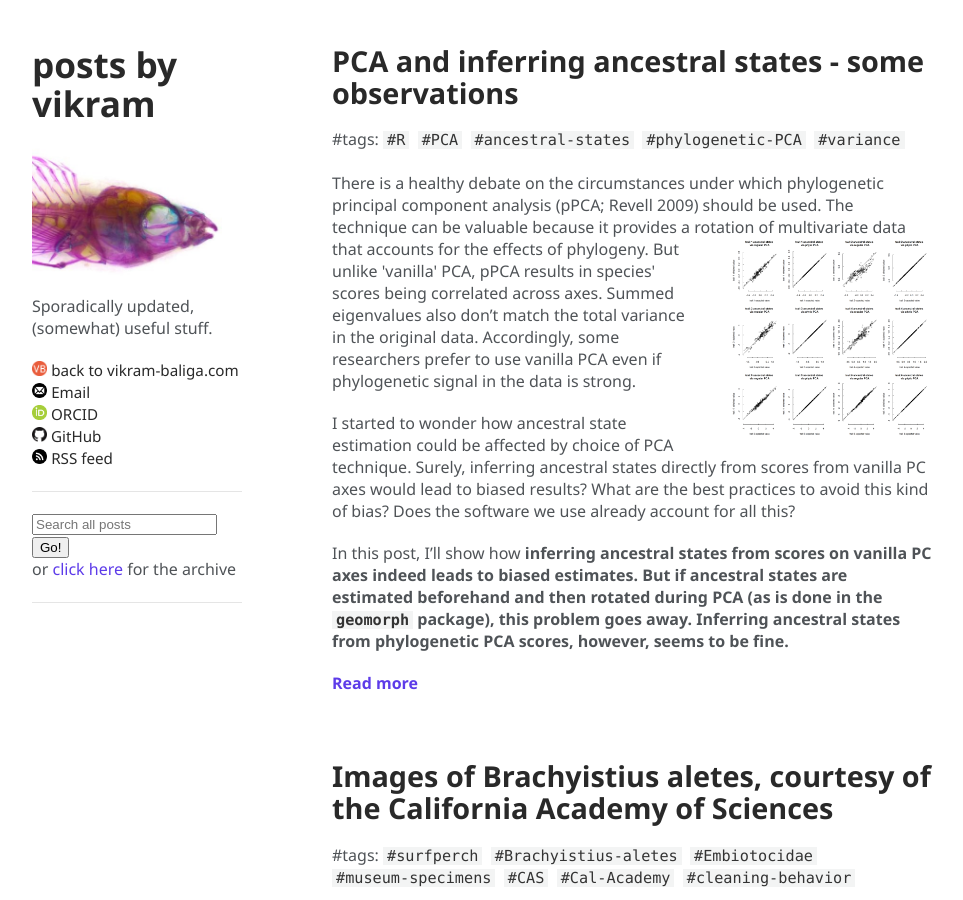
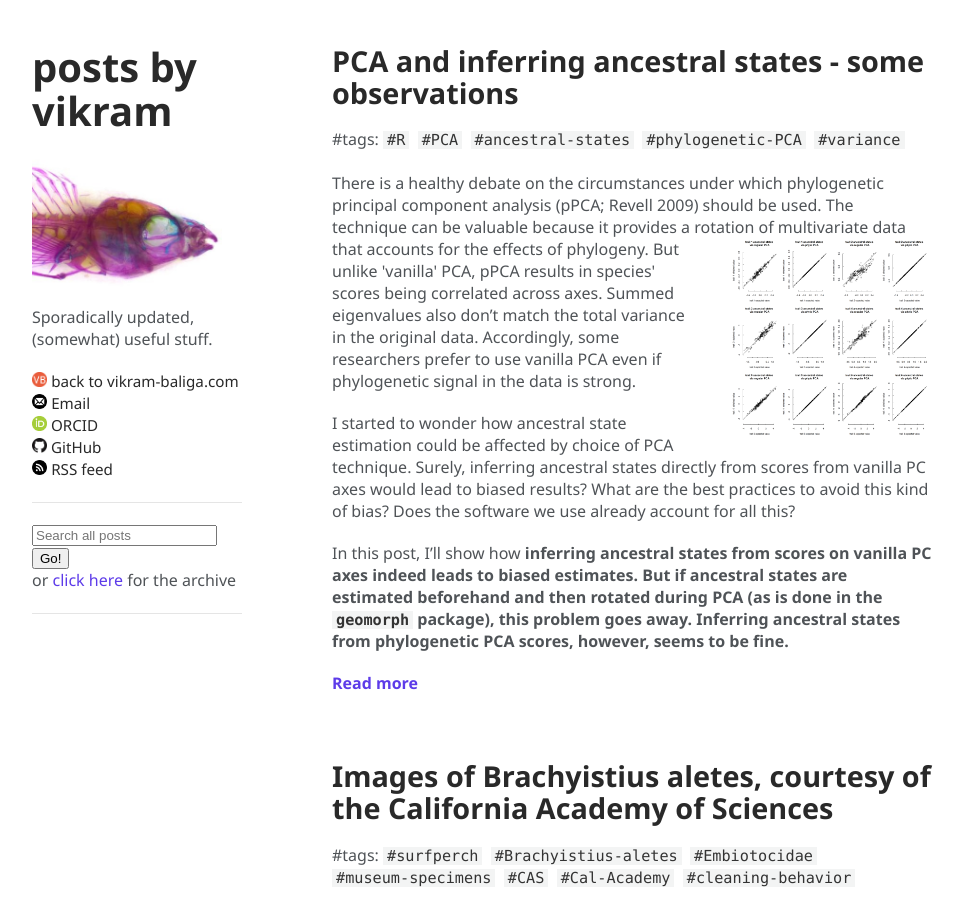
Before and after one commit to vbaliga/vbaliga.github.io, a Jekyll site: the page built from index.html, in a window 1280 px wide and 900 px high. Shown: the whole window, without its empty margins (158-1121 px from the left). Built offline with Jekyll 4.4.1, drawn with Linux system fonts in a browser that asks for light colours; a script that is not in the unit is left out.

Commit message:
Update default.html

```diff
--- a/_layouts/default.html
+++ b/_layouts/default.html
@@ -14,7 +14,7 @@
   <body>
     <div class="wrapper">
       <header>
-        <h1 style="font-size:2.2em;"><a href="{{ "/" | absolute_url }}">{{ site.title | default: site.github.repository_name }}</a></h1>
+        <h1 style="font-size:2.5em;"><a href="{{ "/" | absolute_url }}">{{ site.title | default: site.github.repository_name }}</a></h1>
 
         <a href="https://vbaliga.github.io/"><img src="/images/vbaliga-labroides.jpg" style="width:190px; height:148px" title="vbaliga-labroides" alt="vbaliga.github.io"></a>
 
```
